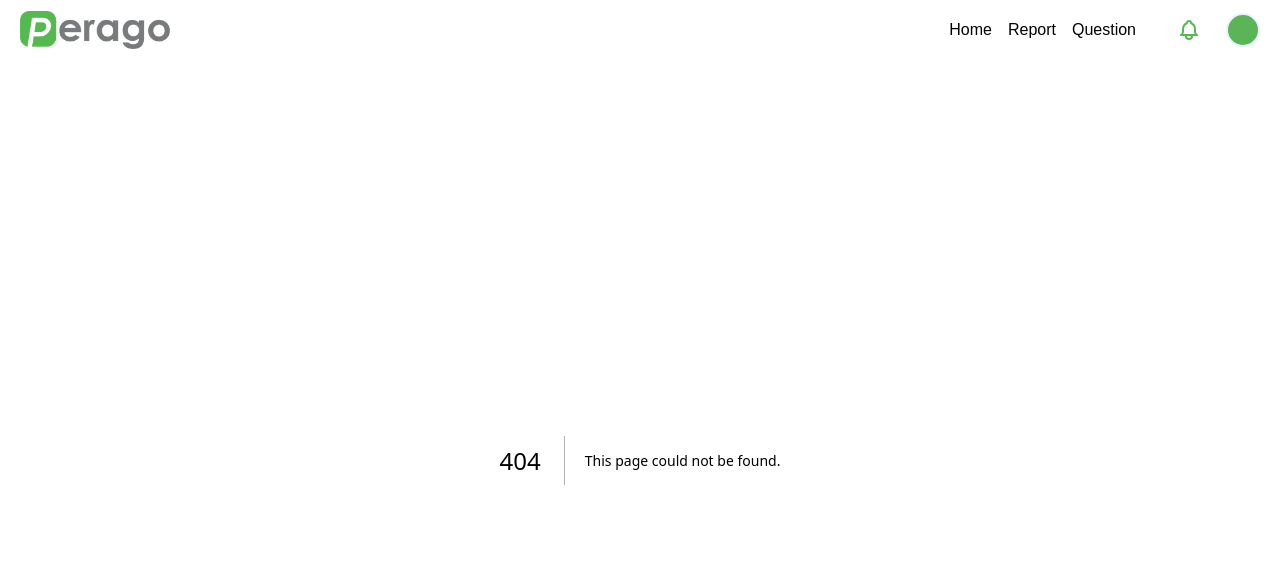
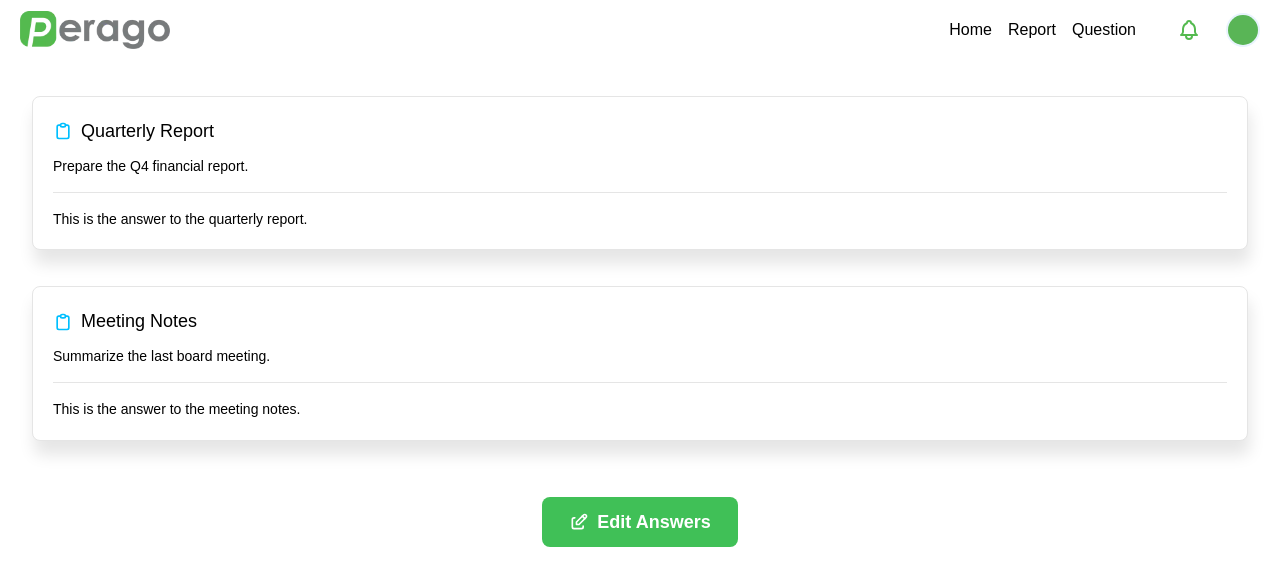
Before and after one commit to lidiya-fiker/fronend-office-report, a Next.js app: page /questiondetail in a window 1280 px wide. Before the commit this address had no page. Shown: the top 586 px of the page. Built offline with nearby package versions, Linux system fonts and the light colour scheme.

Commit message:
user question and report detail page are added

```diff
--- a/app/question/page.tsx
+++ b/app/question/page.tsx
@@ -1,4 +1,5 @@
 "use client";
+
 import { useHover } from "@mantine/hooks";
 import { useElementSize } from "@mantine/hooks";
 import {
@@ -99,9 +100,11 @@ export default function QuestionsPage() {
     { id: 98, title: "report", details: "Summarize the last board meeting." },
   ]);
 
+  // Modal and form state for adding or editing questions
   const [isModalOpen, setModalOpen] = useState(false);
   const [newQuestionTitle, setNewQuestionTitle] = useState("");
   const [newQuestionDetails, setNewQuestionDetails] = useState("");
+  const [editingQuestionId, setEditingQuestionId] = useState<number | null>(null);
 
   const handleAddQuestion = () => {
     if (newQuestionTitle.trim() && newQuestionDetails.trim()) {
@@ -119,8 +122,39 @@ export default function QuestionsPage() {
     }
   };
 
+  const handleEditQuestion = () => {
+    if (newQuestionTitle.trim() && newQuestionDetails.trim() && editingQuestionId !== null) {
+      setQuestions((prevQuestions) =>
+        prevQuestions.map((question) =>
+          question.id === editingQuestionId
+            ? { ...question, title: newQuestionTitle, details: newQuestionDetails }
+            : question
+        )
+      );
+      setEditingQuestionId(null);
+      setNewQuestionTitle("");
+      setNewQuestionDetails("");
+      setModalOpen(false);
+    }
+  };
+
   const handleDelete = (id: number) => {
     setQuestions(questions.filter((question) => question.id !== id));
+  };
+
+  const handleEditClick = (question: { id: number; title: string; details: string }) => {
+    setEditingQuestionId(question.id);
+    setNewQuestionTitle(question.title);
+    setNewQuestionDetails(question.details);
+    setModalOpen(true);
+  };
+
+  const handleAddClick = () => {
+    // Reset the form for adding a new question
+    setEditingQuestionId(null);
+    setNewQuestionTitle("");
+    setNewQuestionDetails("");
+    setModalOpen(true);
   };
 
   return (
@@ -151,7 +185,7 @@ export default function QuestionsPage() {
                   variant="outline"
                   color="green"
                   size="xs"
-                  onClick={() => console.log("Edit button clicked!")}>
+                  onClick={() => handleEditClick(question)}>
                   <IconEdit size={16} style={{ marginRight: 8 }} />
                   Edit
                 </Button>
@@ -160,10 +194,7 @@ export default function QuestionsPage() {
                   color="red"
                   size="xs"
                   onClick={() => handleDelete(question.id)}>
-                  <IconTrash
-                    size={16}
-                    style={{ marginRight: 8, position: "sticky" }}
-                  />
+                  <IconTrash size={16} style={{ marginRight: 8, position: "sticky" }} />
                   Delete
                 </Button>
               </Flex>
@@ -176,23 +207,25 @@ export default function QuestionsPage() {
       <Box
   style={{
     position: "fixed",
-          bottom: "30px", // Adjust the distance from the bottom
-          right: "30px", // Adjust the distance from the right
-          zIndex: 10,
+    bottom: "30px", // Keeps the button fixed at the bottom
+    right: "30px", // Keeps the button fixed to the right
+    zIndex: 10, // Ensure the button is always above other content
   }}>
   <Button
     radius="xl"
     size="lg"
-          onClick={() => setModalOpen(true)}
+    onClick={handleAddClick} // Trigger "Add" logic
     color="#59b556"
     ref={ref}
     style={{
-            padding: "12px", // Add padding to make it look better
       width: "60px", // Set fixed width to make it circular
       height: "60px", // Set fixed height to make it circular
       display: "flex", // Use flexbox to center the icon
       justifyContent: "center", // Center content horizontally
       alignItems: "center", // Center content vertically
+      padding: 0, // Remove any padding that could affect positioning
+      transition: "all 0.3s ease-in-out", // Smooth transition for hover effect (if any)
+      zIndex: 100, // Make sure the button stays on top
     }}>
     <IconPlus
       size={30}
@@ -210,7 +243,10 @@ export default function QuestionsPage() {
   title="Add New Question"
   centered
   c="black"
-        size="lg">
+  size="lg"
+  style={{
+    zIndex: 1000, // Ensure the modal stays above everything else
+  }}>
   <TextInput
     label="Question Title"
     placeholder="Enter question title"
@@ -234,6 +270,7 @@ export default function QuestionsPage() {
     Add Question
   </Button>
 </Modal>
+
     </Container>
   );
 }
--- /dev/null
+++ b/app/questiondetail/page.tsx
@@ -0,0 +1,128 @@
+"use client";
+import { useState } from "react";
+import { Box, Button, Container, Stack, Text, Textarea, Flex, Tooltip, Divider } from "@mantine/core";
+import { IconEdit, IconCheck, IconClipboard } from "@tabler/icons-react"; // Beautiful icons
+import { useRouter } from "next/navigation";
+
+export default function ReportDetailPage() {
+  const [questions, setQuestions] = useState([
+    {
+      id: 1,
+      title: "Quarterly Report",
+      details: "Prepare the Q4 financial report.",
+      answer: "This is the answer to the quarterly report.",
+    },
+    {
+      id: 2,
+      title: "Meeting Notes",
+      details: "Summarize the last board meeting.",
+      answer: "This is the answer to the meeting notes.",
+    },
+    // Add more questions as needed
+  ]);
+
+  const [editingAnswer, setEditingAnswer] = useState(false); // State to toggle edit mode
+  const [editedAnswers, setEditedAnswers] = useState<{ [key: number]: string }>({}); // Store edited answers
+
+  const router = useRouter();
+
+  // Handle answer field edit toggle
+  const handleEditClick = () => {
+    setEditingAnswer(true);
+  };
+
+  // Handle answer change
+  const handleAnswerChange = (questionId: number, newAnswer: string) => {
+    setEditedAnswers((prevAnswers) => ({
+      ...prevAnswers,
+      [questionId]: newAnswer,
+    }));
+  };
+
+  // Save the updated answer
+  const handleSaveAnswer = () => {
+    const updatedQuestions = questions.map((question) => ({
+      ...question,
+      answer: editedAnswers[question.id] || question.answer,
+    }));
+    setQuestions(updatedQuestions);
+    setEditingAnswer(false); // Hide Submit button after saving
+  };
+
+  return (
+    <Container size="xl" px="md" mt="lg">
+      <Stack p="md">
+        {questions.map((question) => (
+          <Box
+            key={question.id}
+            p="lg"
+            style={{
+              backgroundColor: "white",
+              border: "1px solid #E5E5E5", // Lighter border color
+              boxShadow: "2px 14px 16px rgba(0, 0, 0, 0.1)",
+              width: "100%",
+              borderRadius: "8px",
+              marginBottom: "20px",
+            }}>
+            {/* Question Header (Title and Details) */}
+            <Flex direction="column" mb="md">
+              <Flex align="center" mb="xs">
+                <IconClipboard size={20} style={{ marginRight: "8px", color: "#00BFFF" }} />
+                <Text w="500" size="lg" c="black">
+                  {question.title}
+                </Text>
+              </Flex>
+              <Text c="black" size="sm">
+                {question.details}
+              </Text>
+            </Flex>
+
+            {/* Horizontal Divider */}
+            <Divider my="md" style={{ borderColor: "#E5E5E5" }} />
+
+            {/* Answer Field placed directly under the question */}
+            <Flex direction="column" gap="xs" style={{ width: "100%" }}>
+              <Text size="sm" style={{ marginRight: "10px", color: "black", wordBreak: "break-word", whiteSpace: "pre-wrap" }}>
+                {editingAnswer ? (
+                  <Textarea
+                    value={editedAnswers[question.id] || question.answer}
+                    onChange={(e) => handleAnswerChange(question.id, e.target.value)}
+                    minRows={6} // Increased height by increasing minRows
+                    style={{ width: "100%", minHeight: "20px" }} // You can adjust the height here as well
+                  />
+                ) : (
+                  question.answer
+                )}
+              </Text>
+            </Flex>
+          </Box>
+        ))}
+      </Stack>
+
+      {/* Single Edit/Submit Button */}
+      <Box mt="lg" style={{ display: "flex", justifyContent: "center" }}>
+        <Tooltip label={editingAnswer ? "Submit your answers" : "Edit your answers"} position="top" withArrow>
+          <Button
+            onClick={editingAnswer ? handleSaveAnswer : handleEditClick}
+            color="green"
+            size="lg"
+            radius="md"
+            style={{ fontWeight: 600 }}
+          >
+            {editingAnswer ? (
+              <>
+                <IconCheck size={16} style={{ marginRight: "8px" }} />
+                Submit Answers
+              </>
+            ) : (
+              <>
+                <IconEdit size={20} style={{ marginRight: "8px" }} />
+                Edit Answers
+              </>
+            )}
+          </Button>
+        </Tooltip>
+      </Box>
+    </Container>
+  );
+}
--- /dev/null
+++ b/app/usersquestion/page.tsx
@@ -0,0 +1,87 @@
+"use client";
+import { useState } from "react";
+import { useRouter } from "next/navigation";
+import { Box, Button, Container, Stack, Text, Textarea } from "@mantine/core";
+
+export default function UserQuestionsPage() {
+  const [questions, setQuestions] = useState([
+    {
+      id: 1,
+      title: "Quarterly Report",
+      details: "Prepare the Q4 financial report.",
+    },
+    {
+      id: 2,
+      title: "Meeting Notes",
+      details: "Summarize the last board meeting.",
+    },
+    // Add more questions as needed
+  ]);
+
+  const [answers, setAnswers] = useState<{ [key: number]: string }>({});
+
+  const router = useRouter();
+
+  // Handle answer change for each question
+  const handleAnswerChange = (id: number, value: string) => {
+    setAnswers({
+      ...answers,
+      [id]: value,
+    });
+  };
+
+  // Handle form submission
+  const handleSubmit = () => {
+    // Normally, you would submit the answers to the server here
+    // Example: Make an API request to save the answers
+
+    // After submission, redirect the user to their report details page
+    router.push("/questiondetail"); // Change to the actual route of the report details page
+  };
+
+  return (
+    <Container size="xl" px="md" mt="lg">
+      <Stack p="md">
+        {questions.map((question) => (
+          <Box
+            key={question.id}
+            p="lg"
+            style={{
+              backgroundColor: "white",
+              border: "1px solid green",
+              boxShadow: "2px 14px 16px rgba(0, 0, 0, 0.1)",
+              width: "100%",
+              borderRadius: "8px",
+              marginBottom: "20px", // Add some space between question boxes
+            }}
+          >
+            <Text w="500" size="lg" mb="xs" c="black">
+              {question.title}
+            </Text>
+            <Text c="black" size="sm" mb="md">
+              {question.details}
+            </Text>
+
+            {/* Answer Field placed directly under the question */}
+            <Textarea
+              label="Your Answer"
+              placeholder="Write your report here"
+              value={answers[question.id] || ""}
+              onChange={(e) => handleAnswerChange(question.id, e.currentTarget.value)}
+              required
+              mt="md"
+              style={{ width: "100%" }}
+            />
+          </Box>
+        ))}
+      </Stack>
+
+      {/* Submit Button */}
+      <Box mt="lg" style={{ display: "flex", justifyContent: "center" }}>
+        <Button onClick={handleSubmit} color="green" size="lg">
+          Submit
+        </Button>
+      </Box>
+    </Container>
+  );
+}
```
Lines whose indentation alone changed are shown as unchanged.
